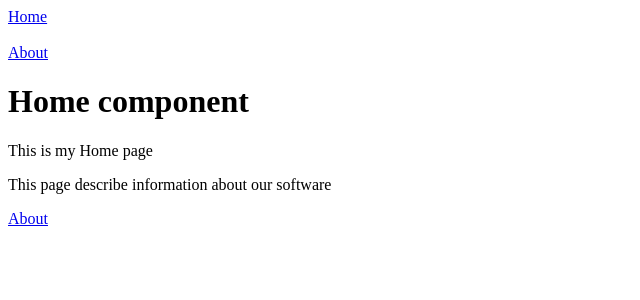
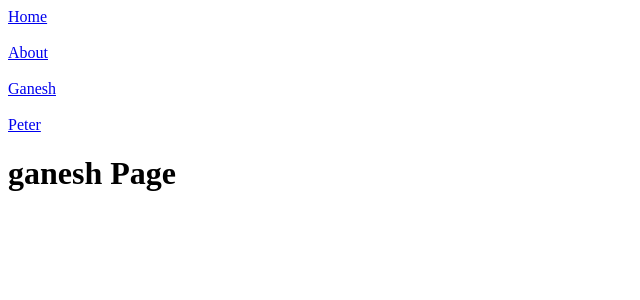
Before and after one commit to maggipawar/Reactjs_tutorial, a React (Create React App) app: page /user/ganesh in a window 1280 px wide. Before the commit this address led to /. Shown: the top 300 px of the page, without its empty margins (0-640 px from the left). Built offline with nearby package versions, Linux system fonts and the light colour scheme.

Commit message:
useParams hook of Router example with functional component

```diff
--- a/src/App.js
+++ b/src/App.js
@@ -1,22 +1,26 @@
 import React from "react";
-import {BrowserRouter, Navigate, Route, Routes} from 'react-router-dom';
+import { BrowserRouter, Navigate, Route, Routes } from "react-router-dom";
 import { About } from "./Components/About";
 import { Home } from "./Components/Home";
 import { NavBar } from "./Components/Navbar";
-import {Page404} from './Components/Page404';
+import { Page404 } from "./Components/Page404";
+import { User } from "./Components/User";
 
 export const App = () => {
-  return(
+  return (
     <>
       <BrowserRouter>
-      <NavBar />
+        <NavBar />
         <Routes>
           <Route path="/" element={<Home />}></Route>
           <Route path="/about" element={<About />}></Route>
-          {/* <Route path="/*" element={<Page404 />}></Route> */} // it redirect on page 404
-          <Route path="/*" element={<Navigate to={'/'}/>}></Route>  // it redirect on Home page
+          {/* it redirect on page 404 */}
+          {/* <Route path="/*" element={<Page404 />}></Route> */}
+          {/* it redirect on Home page */}
+          <Route path="/*" element={<Navigate to={"/"} />}></Route>
+          <Route path="/user/:name" element={<User />}></Route>
         </Routes>
       </BrowserRouter>
     </>
-  )
+  );
 };
--- a/src/Components/Navbar.js
+++ b/src/Components/Navbar.js
@@ -1,11 +1,12 @@
-import { Link } from "react-router-dom"
+import { Link } from "react-router-dom";
 
 export const NavBar = () => {
-    return(
-        <>
-            <Link to='/'>Home</Link> <br/> <br/>
-            <Link to='/about'>About</Link>
-
-        </>
-    )
-}
+  return (
+    <>
+      <Link to="/">Home</Link> <br /> <br />
+      <Link to="/about">About</Link> <br /> <br />
+      <Link to="/user/ganesh">Ganesh</Link> <br /> <br />
+      <Link to="/user/peter">Peter</Link>
+    </>
+  );
+};
--- /dev/null
+++ b/src/Components/User.js
@@ -0,0 +1,12 @@
+import { useParams } from "react-router-dom";
+
+export const User = () => {
+  const params = useParams();
+  const { name } = params;
+  console.log(name);
+  return (
+    <>
+      <h1>{name} Page</h1>
+    </>
+  );
+};
```
